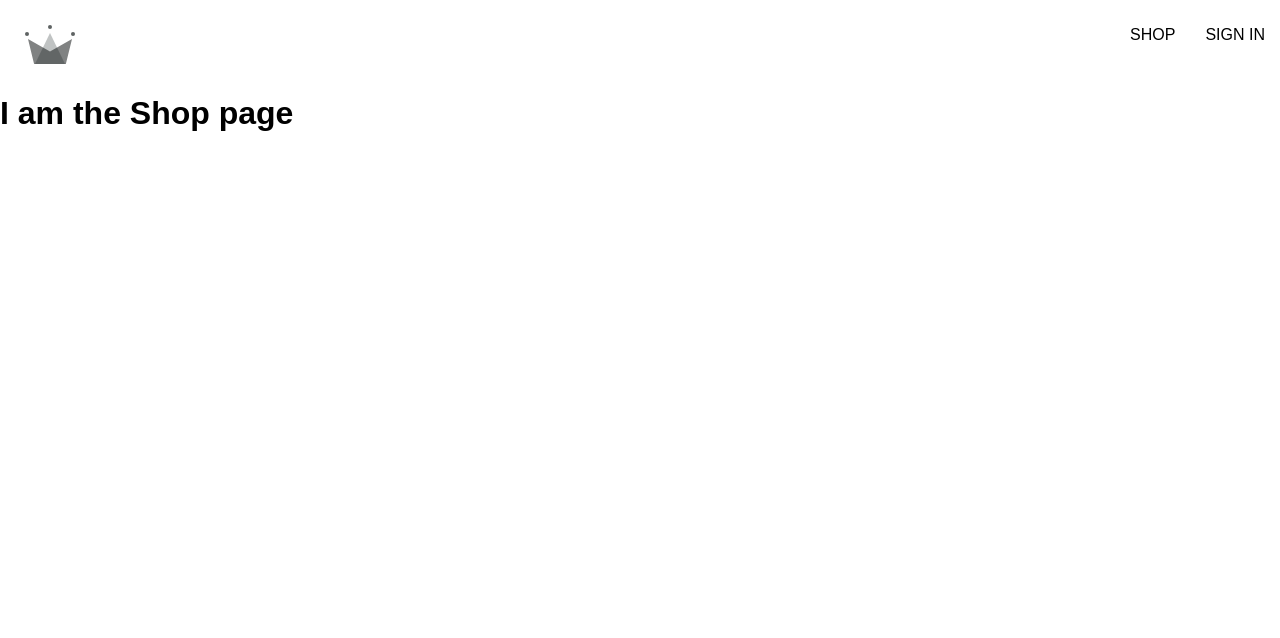
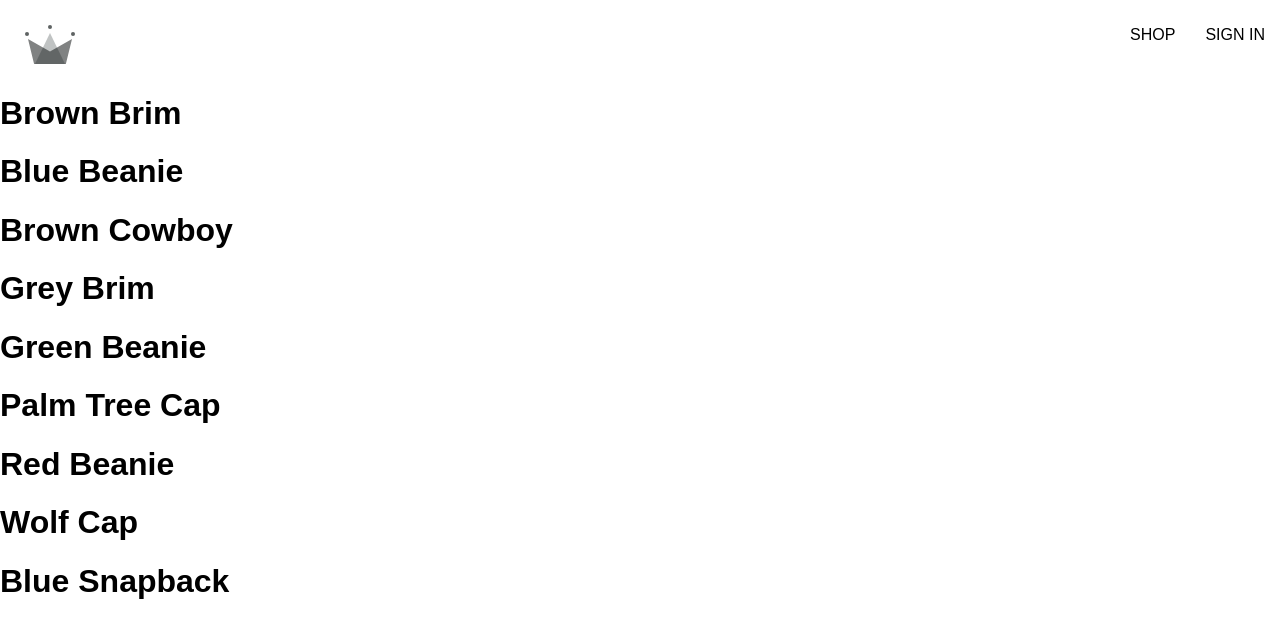
Before and after one commit to Brescia717/crwn-clothing, a React (Create React App) app: page /shop in a window 1280 px wide. Shown: the top 638 px of the page. Built offline with nearby package versions, Linux system fonts and the light colour scheme; no server answers; a web font is replaced by a local one.

Commit message:
Added Shop component and data.

```diff
--- a/src/App.js
+++ b/src/App.js
@@ -2,11 +2,9 @@
 
 import Home from "./routes/home/home.component";
 import Navigation from "./routes/navigation/navigation.component";
+import Shop from "./routes/shop/show.component";
 import Authentication from "./routes/authentication/authentication.component";
 
-const Shop = () => {
-  return <h1>I am the Shop page</h1>;
-};
 const App = () => {
   return (
     <Routes>
--- /dev/null
+++ b/src/routes/shop/show.component.jsx
@@ -0,0 +1,15 @@
+import SHOP_DATA from "../../shop-data.json";
+
+const Shop = () => {
+  return (
+    <div>
+      {SHOP_DATA.map(({ id, name, imageUrl, price }) => (
+        <div key={id}>
+          <h1>{name}</h1>
+        </div>
+      ))}
+    </div>
+  );
+};
+
+export default Shop;
--- /dev/null
+++ b/src/shop-data.json
@@ -0,0 +1,56 @@
+[
+  {
+    "id": 1,
+    "name": "Brown Brim",
+    "imageUrl": "https://i.ibb.co/ZYW3VTp/brown-brim.png",
+    "price": 25
+  },
+  {
+    "id": 2,
+    "name": "Blue Beanie",
+    "imageUrl": "https://i.ibb.co/ypkgK0X/blue-beanie.png",
+    "price": 18
+  },
+  {
+    "id": 3,
+    "name": "Brown Cowboy",
+    "imageUrl": "https://i.ibb.co/QdJwgmp/brown-cowboy.png",
+    "price": 35
+  },
+  {
+    "id": 4,
+    "name": "Grey Brim",
+    "imageUrl": "https://i.ibb.co/RjBLWxB/grey-brim.png",
+    "price": 25
+  },
+  {
+    "id": 5,
+    "name": "Green Beanie",
+    "imageUrl": "https://i.ibb.co/YTjW3vF/green-beanie.png",
+    "price": 18
+  },
+  {
+    "id": 6,
+    "name": "Palm Tree Cap",
+    "imageUrl": "https://i.ibb.co/rKBDvJX/palm-tree-cap.png",
+    "price": 14
+  },
+  {
+    "id": 7,
+    "name": "Red Beanie",
+    "imageUrl": "https://i.ibb.co/bLB646Z/red-beanie.png",
+    "price": 18
+  },
+  {
+    "id": 8,
+    "name": "Wolf Cap",
+    "imageUrl": "https://i.ibb.co/1f2nWMM/wolf-cap.png",
+    "price": 14
+  },
+  {
+    "id": 9,
+    "name": "Blue Snapback",
+    "imageUrl": "https://i.ibb.co/X2VJP2W/blue-snapback.png",
+    "price": 16
+  }
+]
```
